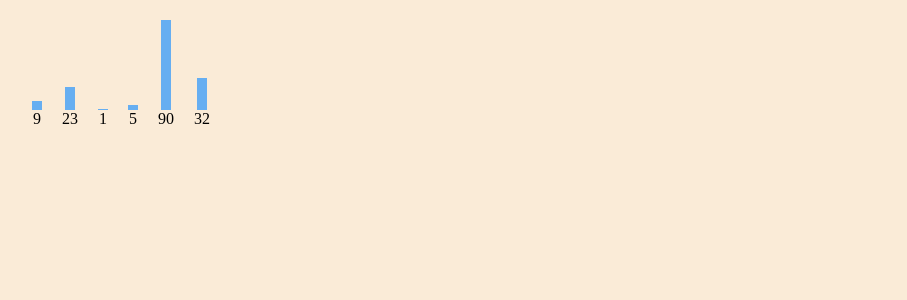
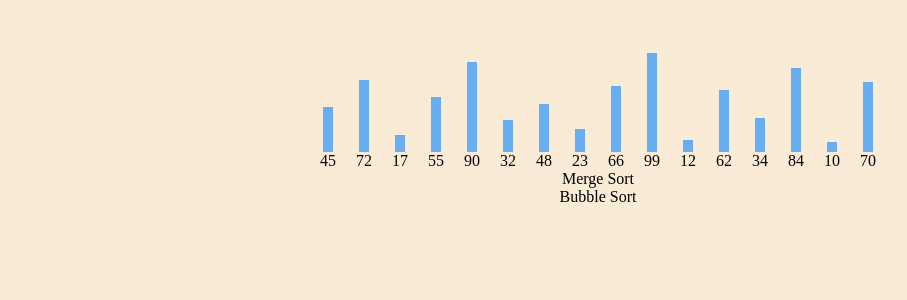
Before and after one commit to CZShuo/algorithm-visual, a React app: page / in a window 1280 px wide. Shown: the top 300 px of the page, without its empty margins (42-949 px from the left). Built offline with nearby package versions, Linux system fonts and the light colour scheme; the HTML template or start-up script is replaced by a standard one.

Commit message:
Merge & Bubble

```diff
--- a/src/index.css
+++ b/src/index.css
@@ -9,9 +9,17 @@ body{
 
 .array{
     display: flex;
-    align-items: flex-end;
+    flex-direction: column;
+    align-items: center;
     width: 90%;
     margin: 20px auto;
+}
+
+.bars{
+    display: flex;
+    flex-direction: row;
+    align-items: flex-end;
+    height: 150px;
 }
 
 .element{
@@ -21,7 +29,16 @@ body{
     align-items: center;
 }
 
+.element-sort{
+    display: none;
+}
+
 .bar{
+    width:10px;
+    background-color: #66aef1;
+}
+
+.bar-sort{
     width:10px;
     background-color: #66aef1;
 }
--- a/src/index.jsx
+++ b/src/index.jsx
@@ -3,34 +3,94 @@ import ReactDOM from "react-dom";
 import { BrowserRouter as Router, Switch, Route } from "react-router-dom";
 import "./index.css";
 import {
+    get,
+    getClass,
     bubbleSort,
     insertionSort,
     selectionSort,
     mergeSort,
     quickSort,
     heapSort,
-    librarySort
+    librarySort,
+    animation,
+    doAnimation,
+    clearAnimation
 } from "./sorting-algorithms";
 // const Algo = require("./sorting-algorithms.js");
 
 const Main = (props) => {
-    const [array, setArray] = useState([[0,9], [1,23], [2,1], [3,5], [4,90], [5,32]]);
-    console.log(mergeSort(array));
+    const [array, setArray] = useState([
+        [0, 45],
+        [1, 72],
+        [2, 17],
+        [3, 55],
+        [4, 90],
+        [5, 32],
+        [6, 48],
+        [7, 23],
+        [8, 66],
+        [9, 99],
+        [10, 12],
+        [11, 62],
+        [12, 34],
+        [13, 84],
+        [14, 10],
+        [15, 70]
+    ]);
+
+    // console.log(mergeSort(array, 0));
+    // console.log(array);
     return (
         <div className="array">
+            <div className="bars">
                 {array.map((element, index) => {
                     return (
                         <div key={index} className="element">
                             <div
                                 className="bar"
-                            style={{ height: element[1] + "px" }}
+                                style={{
+                                    height: element[1] + "px",
+                                }}
                             ></div>
-                        <div className="value">
-                            {element[1]}
-                        </div>
+                            <div className="value">{element[1]}</div>
                         </div>
                     );
                 })}
+            </div>
+            <div
+                onClick={() => {
+                    let newArr = mergeSort(array, 0);
+                    doAnimation(animation,setArray,newArr);
+                }}
+            >
+                Merge Sort
+            </div>
+            <div
+                onClick={() => {
+                    let newArr = bubbleSort(array, 0);
+                    doAnimation(animation,setArray,newArr);
+                }}
+            >
+                Bubble Sort
+            </div>
+            <div className="bars">
+                {array.map((element, index) => {
+                    return (
+                        <div
+                            key={`${index}sort`}
+                            className="element element-sort"
+                        >
+                            <div
+                                className="bar-sort"
+                                style={{
+                                    height: element[1] + "px",
+                                }}
+                            ></div>
+                            {/* <div className="value"> {element[1]} </div> */}
+                        </div>
+                    );
+                })}
+            </div>
         </div>
     );
 };
--- a/src/sorting-algorithms.js
+++ b/src/sorting-algorithms.js
@@ -1,7 +1,21 @@
 import React from 'react';
 import ReactDOM from 'react-dom';
 
+const get = (selector) => {
+    return document.querySelector(selector);
+};
+const getClass = (selector) => {
+    return document.getElementsByClassName(selector);
+};
 
+
+const swapBar = (oldBar, toBar) => {
+    getClass('bar')[oldBar[0]].style.height = toBar[1] + 'px';
+    getClass('bar')[toBar[0]].style.height = oldBar[1] + 'px';
+    getClass('value')[oldBar[0]].textContent = toBar[1];
+    getClass('value')[toBar[0]].textContent = oldBar[1];
+}
+let merge = false;
 //O(n^2)
 const bubbleSort = (array) => {
     let arr = [...array];
@@ -10,8 +24,12 @@ const bubbleSort = (array) => {
     do {
         times--;
         for (let i = 0; i < times; i++) {
-            if (arr[i] > arr[i + 1]) {
-                [arr[i], arr[i + 1]] = [arr[i + 1], arr[i]];
+            animation.push(['com', arr[i], arr[i + 1]]);
+            if (arr[i][1] > arr[i + 1][1]) {
+                let tempA = [...arr[i]];
+                let tempB = [...arr[i + 1]];
+                animation.push(['push', tempA, tempB]);
+                [arr[i][1], arr[i + 1][1]] = [arr[i + 1][1], arr[i][1]];
             }
         }
     } while (times > 0);
@@ -22,24 +40,111 @@ const bubbleSort = (array) => {
 const insertionSort = (array) => {}
 const selectionSort = (array) => {}
 
+let time = 100;
+let animation = [];
+const clearAnimation = () => {
+    animation = [];
+}
+
 //O(nlogn)
-const mergeSort = (array) => {
+const mergeSort = (arr, startIndex) => {
+    let array = [...arr];
     if (array.length < 2) return array;
-    // let arr = [...array];
+    let index = startIndex;
     let mid = Math.floor(array.length / 2);
-    let left = mergeSort(array.slice(0, mid));
-    let right = mergeSort(array.slice(mid));
+    let left = mergeSort(array.slice(0, mid), index);
+    let right = mergeSort(array.slice(mid), mid + index);
 
     let result = [];
     while (left.length > 0 && right.length > 0) {
-        //startIndex
-        if (left[0][1] > right[0][1]) result.push(right.shift());
-        else result.push(left.shift());
+        animation.push(['com', left[0], right[0]]);
+        if (right[0][1] < left[0][1]) {
+            // console.log('r'+right+' '+left);
+            let temp = [index, right[0][1]];
+            result.push(temp);
+            animation.push(['push', right[0], temp]);
+            right.shift();
+        } else {
+            // console.log('l'+left[0]+' '+right[0]);
+            let temp = [index, left[0][1]];
+            result.push(temp);
+            animation.push(['push', left[0], temp]);
+            left.shift();
+        }
+        index++;
     }
-    if (left.length > 0) result = [...result, ...left];
-    else if (right.length > 0) result = [...result, ...right];
+    if (left.length > 0) {
+        left.forEach(element => {
+            // console.log('ll'+element);
+            let temp = [index, element[1]];
+            result.push(temp);
+            animation.push(['push', element, temp]);
+            index++;
+        })
+    } else if (right.length > 0) {
+        right.forEach(element => {
+            // console.log('rr'+element);
+            let temp = [index, element[1]];
+            result.push(temp);
+            animation.push(['push', element, temp]);
+            index++;
+        })
+    }
+    merge = true;
+    return result;
+}
+const doAnimation = (animation, setArray, newArr) => {
+    animation.forEach((element, index) => {
+        index = index + 1;
+        if (element[0] == 'com') {
+            setTimeout(() => {
+                Array.from(getClass('bar')).forEach(bar => {
+                    bar.style.backgroundColor = '#66aef1';
+                })
+                Array.from(getClass('element-sort')).forEach(bar => {
+                    bar.style.display = 'none';
+                })
+                getClass('bar')[element[1][0]].style.backgroundColor = 'blue';
+                getClass('bar')[element[2][0]].style.backgroundColor = 'blue';
+                getClass('element-sort')[element[1][0]].style.display = 'flex';
+                getClass('element-sort')[element[2][0]].style.display = 'flex';
+                getClass('bar-sort')[element[1][0]].style.backgroundColor = 'blue';
+                getClass('bar-sort')[element[2][0]].style.backgroundColor = 'blue';
+            }, time * index)
+        } else if (element[0] == 'push') {
+            setTimeout(() => {
+                Array.from(getClass('bar')).forEach(bar => {
+                    bar.style.backgroundColor = '#66aef1';
+                })
+                Array.from(getClass('bar-sort')).forEach(bar => {
+                    bar.style.backgroundColor = '#66aef1';
+                })
+                getClass('bar')[element[1][0]].style.backgroundColor = 'red';
+                getClass('bar-sort')[element[1][0]].style.backgroundColor = 'red';
+                // getClass('bar')[element[1][0]].style.height = getClass('bar')[element[2][0]].style.height + 'px';
+                // getClass('value')[element[1][0]].textContent = getClass('value')[element[2][0]].textContent;
+                if (merge) {
+                    getClass('bar')[element[2][0]].style.height = element[2][1] + 'px';
+                    getClass('value')[element[2][0]].textContent = element[2][1];
+                } else {
+                    swapBar(element[1], element[2]);
+                }
 
-    return result;
+
+            }, time * index)
+        }
+    })
+    setTimeout(() => {
+        Array.from(getClass('bar')).forEach(bar => {
+            bar.style.backgroundColor = '#66aef1';
+        })
+        Array.from(getClass('element-sort')).forEach(bar => {
+            bar.style.display = 'none';
+        })
+        // console.log(animation);
+        clearAnimation();
+        setArray(newArr);
+    }, time * (animation.length + 1))
 }
 
 const quickSort = (array) => {}
@@ -47,11 +152,16 @@ const heapSort = (array) => {}
 const librarySort = (array) => {}
 
 export {
+    get,
+    getClass,
     bubbleSort,
     insertionSort,
     selectionSort,
     mergeSort,
     quickSort,
     heapSort,
-    librarySort
+    librarySort,
+    animation,
+    doAnimation,
+    clearAnimation
 }
```
Lines whose indentation alone changed are shown as unchanged.
